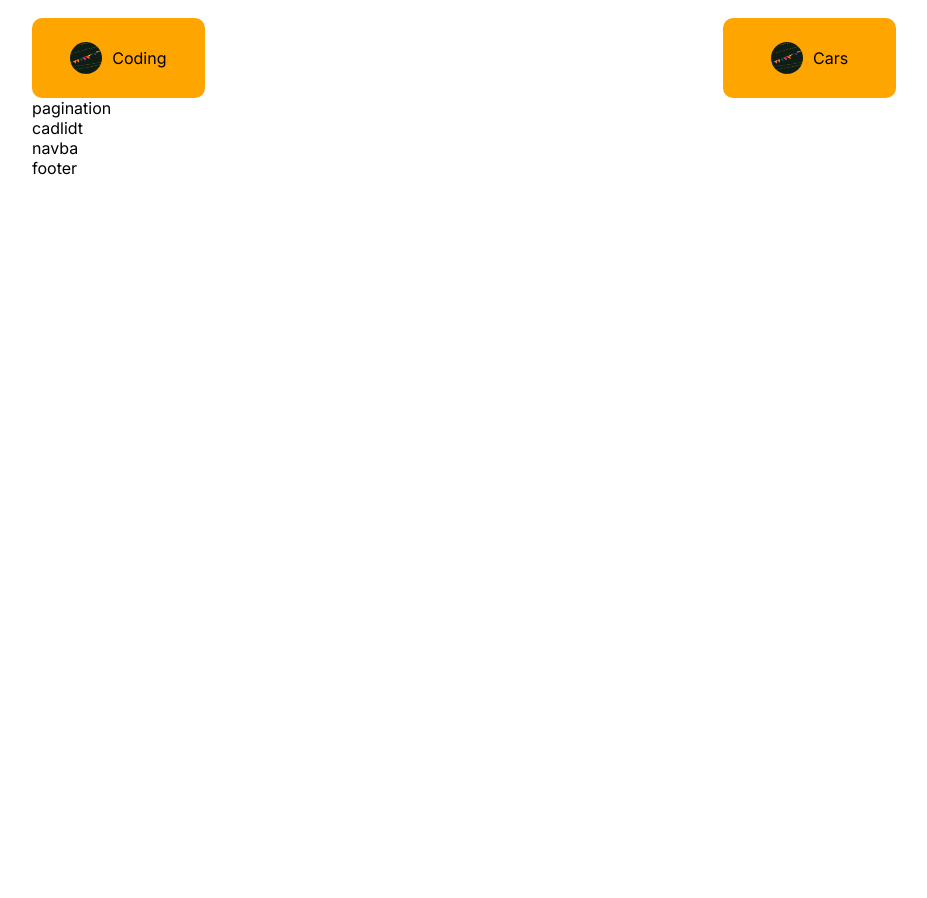
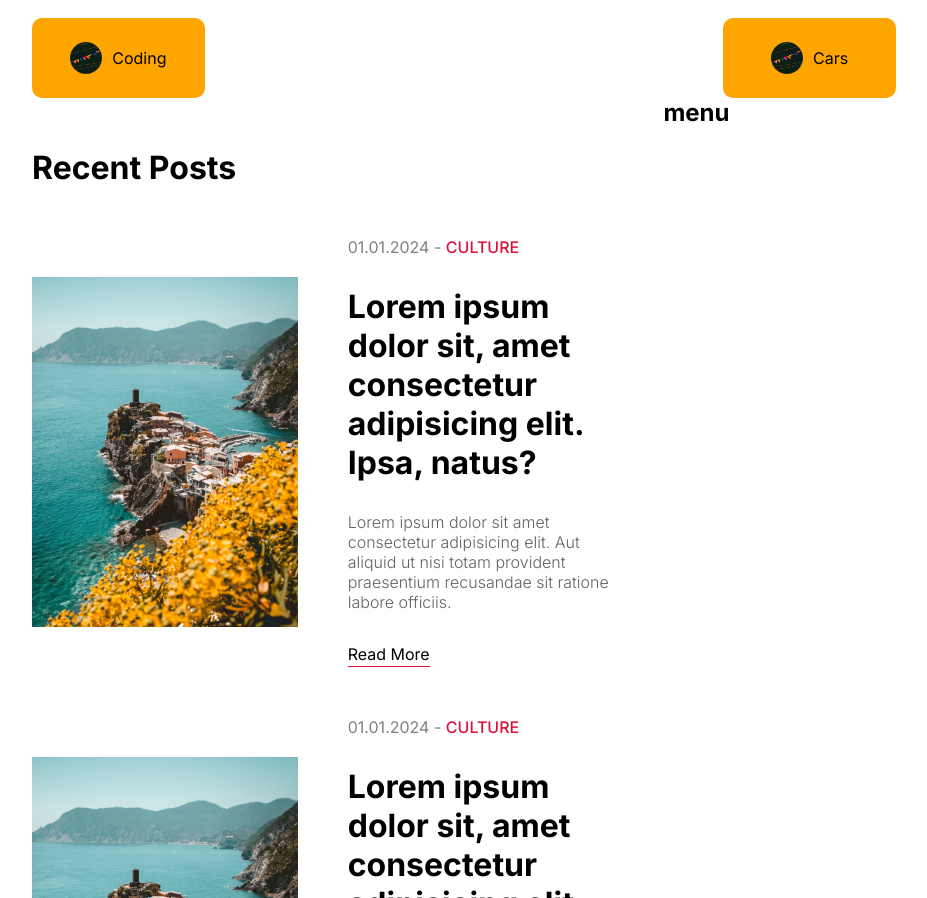
Before and after one commit to king-luvaha/blog-app, a Next.js app: page / in a window 1280 px wide. Shown: the part 1172-2070 px from the top of the page, without its empty margins (176-1103 px from the left). Before the commit the page ends 1350 px from the top, so only its background shows below. Built offline with nearby package versions, Linux system fonts and the light colour scheme.

Commit message:
Blog Post Card Component Design

```diff
--- a/src/app/homepage.module.css
+++ b/src/app/homepage.module.css
@@ -0,0 +1,4 @@
+.content{
+    display: flex;
+    gap: 50px;
+}
--- a/src/app/page.jsx
+++ b/src/app/page.jsx
@@ -11,7 +11,7 @@
     <div className={styles.container}>
       <Featured />
       <CategoryList />
-      <div className={styles.container}>
+      <div className={styles.content}>
         <CardList />
         <Menu />
       </div>
--- a/src/components/Menu/Menu.jsx
+++ b/src/components/Menu/Menu.jsx
@@ -4,7 +4,7 @@
 const Menu = () => {
   return (
     <div className={styles.container}>
-      navba
+      <h2>menu</h2>
     </div>
   )
 }
--- a/src/components/Menu/menu.module.css
+++ b/src/components/Menu/menu.module.css
@@ -0,0 +1,3 @@
+.container{
+    flex: 2;
+}
--- /dev/null
+++ b/src/components/card/Card.jsx
@@ -0,0 +1,34 @@
+import React from "react";
+import styles from "./card.module.css";
+import Image from "next/image";
+import Link from "next/link";
+
+const Card = () => {
+  return (
+    <div className={styles.container}>
+      <div className={styles.imageContainer}>
+        <Image src="/p1.jpeg" alt="" fill className={styles.image} />
+      </div>
+      <div className={styles.textContainer}>
+        <div className={styles.detail}>
+          <span className={styles.date}>01.01.2024 - </span>
+          <span className={styles.category}>CULTURE</span>
+        </div>
+        <Link href="/">
+          <h1>
+            Lorem ipsum dolor sit, amet consectetur adipisicing elit. Ipsa,
+            natus?
+          </h1>
+        </Link>
+        <p className={styles.desc}>
+          Lorem ipsum dolor sit amet consectetur adipisicing elit. Aut aliquid
+          ut nisi totam provident praesentium recusandae sit ratione labore
+          officiis.
+        </p>
+        <Link href="/" className={styles.link}>Read More</Link>
+      </div>
+    </div>
+  );
+};
+
+export default Card;
--- /dev/null
+++ b/src/components/card/card.module.css
@@ -0,0 +1,44 @@
+.container{
+    margin-bottom: 50px;
+    display: flex;
+    align-items: center;
+    gap: 50px;
+}
+
+.imageContainer{
+    flex: 1;
+    height: 350px;
+    position: relative;
+}
+
+.image{
+    object-fit: cover;
+}
+
+.textContainer{
+    flex: 1;
+    display: flex;
+    flex-direction: column;
+    gap: 30px;
+}
+
+.date{
+    color: gray;
+}
+
+.category{
+    color: crimson;
+    font-weight: 500;
+}
+
+.desc{
+    font-size: 18ox;
+    font-weight: 300;
+    color: var(--softTextColor);
+}
+
+.link{
+    border-bottom: 1px solid crimson;
+    width: max-content;
+    padding: 2px 0px;
+}
--- a/src/components/cardList/CardList.jsx
+++ b/src/components/cardList/CardList.jsx
@@ -1,12 +1,20 @@
 import React from 'react'
 import styles from "./cardList.module.css"
 import Pagination from '../pagination/Pagination'
+import Image from 'next/image'
+import Card from '../card/Card'
 
 const CardList = () => {
   return (
     <div className={styles.container}>
+      <h1 className={styles.title}>Recent Posts</h1>
+      <div className={styles.posts}>
+        <Card />
+        <Card />
+        <Card />
+        <Card />
+      </div>
       <Pagination />
-      cadlidt
     </div>
   )
 }
--- a/src/components/cardList/cardList.module.css
+++ b/src/components/cardList/cardList.module.css
@@ -0,0 +1,7 @@
+.container{
+    flex: 5;
+}
+
+.title{
+    margin: 50px 0px;
+}
--- a/src/components/categoryList/categoryList.module.css
+++ b/src/components/categoryList/categoryList.module.css
@@ -1,7 +1,3 @@
-.container{
-
-}
-
 .title{
     margin: 50px 0px;
 }
```
